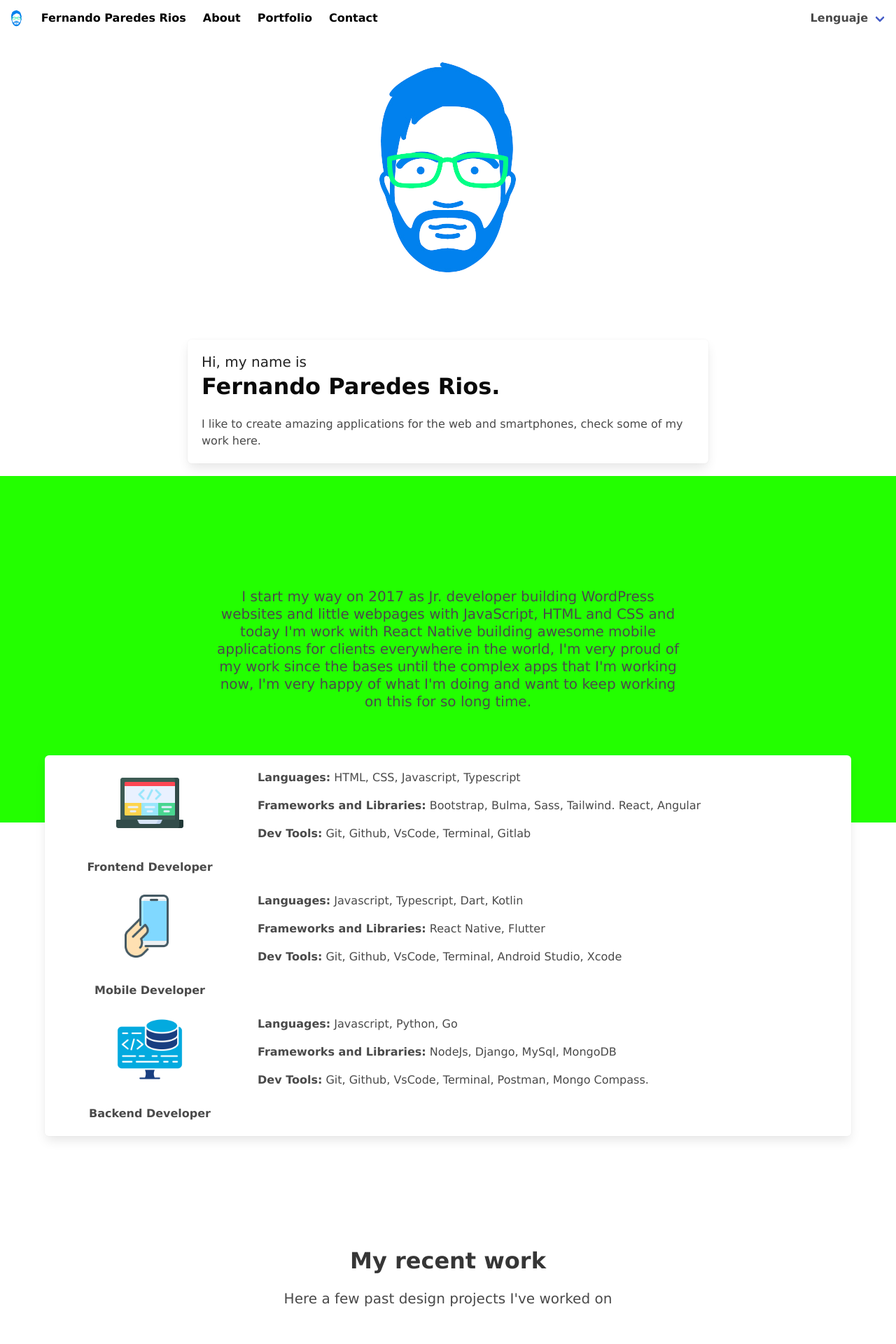
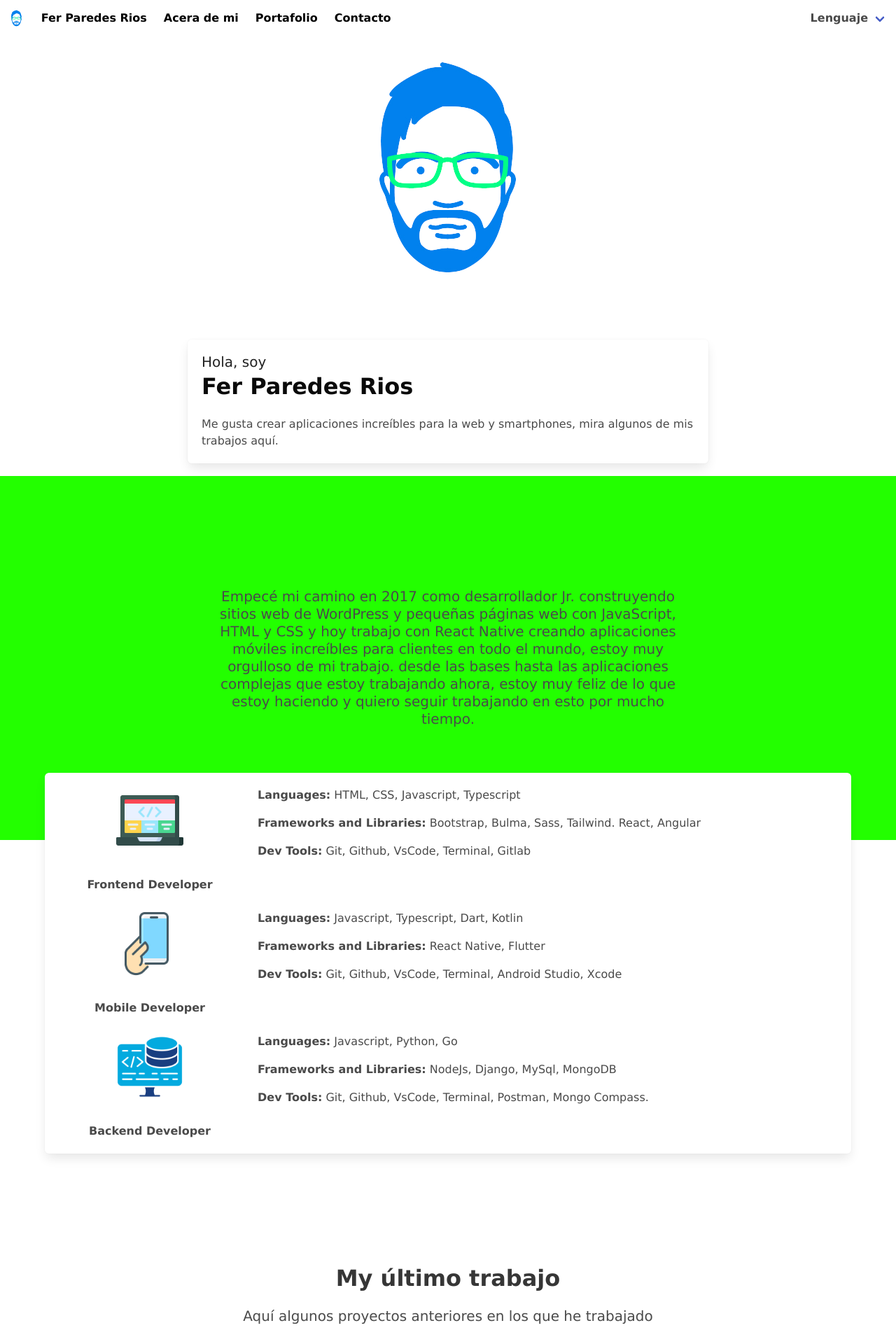
Before and after one commit to ferparrios/Fer-Portfolio-NextJS, a Next.js app: page / in a window 1280 px wide. Shown: the top 1920 px of the page at 70% size. Built offline with nearby package versions, Linux system fonts and the light colour scheme.

Commit message:
fixing internacionalization

```diff
--- a/components/About/About.tsx
+++ b/components/About/About.tsx
@@ -1,14 +1,25 @@
 import React from "react";
+import { useRouter } from "next/router";
 import { en } from "../../i18n/en";
+import { es } from "../../i18n/es";
+import { fr } from "../../i18n/fr";
 
 export const About = () => {
+  const { locale } = useRouter();
   return (
-    <section className="is-primary is-medium is-primary has-text-centered is-long" id="about">
+    <section
+      className="is-primary is-medium is-primary has-text-centered is-long"
+      id="about"
+    >
       <div className="container">
         <div className="columns is-centered">
           <div className="column is-three-fifths">
             <h2 className="subtitle is-size-5-desktop has-text-weight-normal">
-              {[en.about]}
+              {[
+                locale === "es-PE" && es.profileDescription,
+                locale === "en-US" && en.about,
+                locale === "fr-CA" && fr.profileDescription,
+              ]}
             </h2>
           </div>
         </div>
--- a/components/ContactContainer/ContactContainer.tsx
+++ b/components/ContactContainer/ContactContainer.tsx
@@ -1,11 +1,17 @@
 import React, { useState } from "react";
 import emailjs from "emailjs-com";
 import { Icon } from "@iconify/react";
+import { useRouter } from "next/router";
+import { en } from "../../i18n/en";
+import { es } from "../../i18n/es";
+import { fr } from "../../i18n/fr";
 
 export const ContactContainer = () => {
   const [loadingEmail, setLoadingEmail] = useState(false);
   const [emailResponse, setEmailResponse] = useState(false);
   const [thankYouMessage, setThankYouMessage] = useState(false);
+
+  const { locale } = useRouter();
 
   const sendEmail = (e: any) => {
     e.preventDefault();
@@ -34,20 +40,23 @@ export const ContactContainer = () => {
       .catch((err) => console.log(err));
   };
 
+  const messageBox = () => {
+    if (locale == "es") {
+      return es.sendMessage;
+    } else if (locale == "fr") {
+      return fr.sendMessage;
+    } else {
+      return en.sendMessage;
+    }
+  };
+
   return (
-    <section className="section is-medium is-primary has-text-centered  bottom-div" id="contact">
+    <section
+      className="section is-medium is-primary has-text-centered  bottom-div"
+      id="contact"
+    >
       {loadingEmail ? (
-        <div
-          // style={{
-          //   width: 500,
-          //   borderColor: "black",
-          //   height: 500,
-          //   borderWidth: 2,
-          //   justifyContent: "center",
-          //   alignItems: "center"
-          // }}
-          className="box has-text-centered is-narrow container"
-        >
+        <div className="box has-text-centered is-narrow container">
           <div className="lds-roller">
             <div></div>
             <div></div>
@@ -62,14 +71,26 @@ export const ContactContainer = () => {
       ) : thankYouMessage ? (
         <div className="thankyou-container">
           <Icon icon="akar-icons:circle-check" color="white" width="100" />
-          <p className="thankyou-message">Thank You for your Message</p>
+          <p className="thankyou-message">
+            {[
+              locale === "es-PE" && es.graciasMensaje,
+              locale === "en-US" && en.thankYouMessage,
+              locale === "fr-CA" && fr.merciMessage,
+            ]}
+          </p>
         </div>
       ) : (
         <form className="contact-form-home-container" onSubmit={sendEmail}>
           <div className="container is-narrow">
             <div className="box">
               <div className="field">
-                <label className="label">Your Name</label>
+                <label className="label">
+                  {[
+                    locale === "es-PE" && es.contactInputOne,
+                    locale === "en-US" && en.contactInputOne,
+                    locale === "fr-CA" && fr.contactInputOne,
+                  ]}
+                </label>
                 <div className="control">
                   <input
                     className="input"
@@ -83,7 +104,13 @@ export const ContactContainer = () => {
               </div>
 
               <div className="field">
-                <label className="label">Your Email</label>
+                <label className="label">
+                  {[
+                    locale === "es-PE" && es.contactInputTwo,
+                    locale === "en-US" && en.contactInputTwo,
+                    locale === "fr-CA" && fr.contactInputTwo,
+                  ]}
+                </label>
 
                 <input
                   type="email"
@@ -96,7 +123,13 @@ export const ContactContainer = () => {
               </div>
 
               <div className="field">
-                <label className="label">Your Message</label>
+                <label className="label">
+                  {[
+                    locale === "es-PE" && es.contactInputThree,
+                    locale === "en-US" && en.contactInputThree,
+                    locale === "fr-CA" && fr.contactInputThree,
+                  ]}
+                </label>
                 <div className="control">
                   <textarea
                     className="textarea"
@@ -113,7 +146,7 @@ export const ContactContainer = () => {
                   {/* <button className="button is-link">Send Message</button> */}
                   <input
                     type="submit"
-                    value="Send Message"
+                    value={messageBox()}
                     className="button is-link"
                   />
                 </div>
--- a/components/Navbar/Navbar.tsx
+++ b/components/Navbar/Navbar.tsx
@@ -1,20 +1,12 @@
 import React from "react";
 import Link from "next/link";
-// import { useRouter } from "next/router";
+import { useRouter } from "next/router";
+import { en } from "../../i18n/en";
+import { es } from "../../i18n/es";
+import { fr } from "../../i18n/fr";
 
 export const Navbar = () => {
-  // const { locale, locales, defaultLocale, route } = useRouter();
-  // const navbar = document.querySelector("#NavBar");
-  // let top = navbar?.offsetTop;
-  // function stickynavbar() {
-  //   if (window.scrollY >= top) {
-  //     navbar?.classList.add("sticky");
-  //   } else {
-  //     navbar?.classList.remove("sticky");
-  //   }
-  // }
-  // window.addEventListener("scroll", stickynavbar);
-  // console.log(window.screenY)
+  const { locale } = useRouter();
   return (
     <>
       <nav
@@ -45,19 +37,37 @@ export const Navbar = () => {
         <div id="navbarBasicExample" className="navbar-menu">
           <div className="navbar-start">
             <Link href={"/"}>
-              <a className="navbar-item nav-item">Fernando Paredes Rios</a>
+              <a className="navbar-item nav-item">{[en.name]}</a>
             </Link>
 
             <Link href={"#about"}>
-              <a className="navbar-item">About</a>
+              <a className="navbar-item">
+              {[
+                locale === "es-PE" && es.acerca,
+                locale === "en-US" && en.aboutMe,
+                locale === "fr-CA" && fr.sur,
+              ]}
+              </a>
             </Link>
 
             <Link href={"#portfolio"}>
-              <a className="navbar-item">Portfolio</a>
+              <a className="navbar-item">
+              {[
+                locale === "es-PE" && es.portfolioMenu,
+                locale === "en-US" && en.portfolioMenu,
+                locale === "fr-CA" && fr.portfolioMenu,
+              ]}
+              </a>
             </Link>
 
             <Link href={"#contact"}>
-              <a className="navbar-item">Contact</a>
+              <a className="navbar-item">
+              {[
+                locale === "es-PE" && es.contactMenu,
+                locale === "en-US" && en.contactMenu,
+                locale === "fr-CA" && fr.contactMenu,
+              ]}
+              </a>
             </Link>
 
             {/* <div className="navbar-item has-dropdown is-hoverable">
@@ -81,12 +91,24 @@ export const Navbar = () => {
           </div>
 
           <div className="navbar-item has-dropdown is-hoverable">
-            <a className="navbar-link">Lenguaje</a>
+            <a className="navbar-link">
+              {[
+                locale === "es-PE" && es.languajeMenu,
+                locale === "en-US" && en.languageMenu,
+                locale === "fr-CA" && fr.languajeMenu,
+              ]}
+            </a>
 
             <div className="navbar-dropdown">
-              <a className="navbar-item">EN</a>
-              <a className="navbar-item">ES</a>
-              <a className="navbar-item">FR</a>
+              <Link href={"/"} locale={"en-US"}>
+                <a className="dropdown-item">EN</a>
+              </Link>
+              <Link href={"/"} locale={"es-PE"}>
+                <a className="dropdown-item">ES</a>
+              </Link>
+              <Link href={"/"} locale={"fr-CA"}>
+                <a className="dropdown-item">FR</a>
+              </Link>
               {/* <hr className="navbar-divider" />
           <a className="navbar-item">
             Report an issue
--- a/components/PortfolioContainer/PortfolioContainer.tsx
+++ b/components/PortfolioContainer/PortfolioContainer.tsx
@@ -1,19 +1,32 @@
 import React from "react";
 import { PortfolioGrid } from "@components/index";
 import { portfolioData } from "banners-data";
-// import { useRouter } from "next/router";
+import { useRouter } from "next/router";
 import { en } from "i18n/en";
+import { es } from "../../i18n/es";
+import { fr } from "../../i18n/fr";
 
 export const PortfolioContainer = () => {
-  // const { locale } = useRouter();
+  const { locale } = useRouter();
   return (
-    <section className="section projects is-medium is-white has-text-centered" id="portfolio">
+    <section
+      className="section projects is-medium is-white has-text-centered"
+      id="portfolio"
+    >
       <div className="container is-narrow">
         <h1 className="title is-spaced is-size-3-desktop is-size-4-mobile">
-          {[en.recentWorkTitle]}
+          {[
+            locale === "es-PE" && es.recentProjectsTitle,
+            locale === "en-US" && en.recentWorkTitle,
+            locale === "fr-CA" && fr.recentProjectsTitle,
+          ]}
         </h1>
         <h2 className="subtitle is-size-5-desktop">
-          {[en.recentWorkSubtitle]}
+          {[
+            locale === "es-PE" && es.recentProjectscta,
+            locale === "en-US" && en.recentWorkSubtitle,
+            locale === "fr-CA" && fr.recentProjectscta,
+          ]}
         </h2>
         <div className="project-grid">
           <div className="columns is-multiline is-mobile">
--- a/components/ProfileCard/ProfileCard.tsx
+++ b/components/ProfileCard/ProfileCard.tsx
@@ -1,20 +1,40 @@
 import React from "react";
-import { en } from "i18n/en";
-import 'animate.css';
+import { useRouter } from "next/router";
+import { en } from "../../i18n/en";
+import { es } from "../../i18n/es";
+import { fr } from "../../i18n/fr";
+import "animate.css";
 
 export const ProfileCard = () => {
+  const { locale } = useRouter();
   return (
     <section className="section-primary hero is-white">
       <div className="hero-body column is-three-fifths is-offset-one-fifth">
         <div className="is-half is-offset-one-quarter">
-          <img className="animate__animated animate__bounceInUp" src="images/fer-avatar-png.png" alt="img-avatar" />
+          <img
+            className="animate__animated animate__bounceInUp"
+            src="images/fer-avatar-png.png"
+            alt="img-avatar"
+          />
         </div>
       </div>
       <div className="hero-foot column is-three-fifths is-offset-one-fifth ">
         <div className="box name-box">
-          <p className="subtitle">{[en.sayHi]}</p>
+          <p className="subtitle">
+            {[
+              locale === "es-PE" && es.profileTitle,
+              locale === "en-US" && en.profileTitle,
+              locale === "fr-CA" && fr.profileTitle,
+            ]}
+          </p>
           <h1 className="title">{[en.name]}</h1>
-          <p>{[en.description]}</p>
+          <p>
+            {[
+              locale === "es-PE" && es.description,
+              locale === "en-US" && en.description,
+              locale === "fr-CA" && fr.description,
+            ]}
+          </p>
         </div>
       </div>
     </section>
--- a/i18n/en.js
+++ b/i18n/en.js
@@ -1,21 +1,24 @@
 export const en = {
   "sayHi": "Hi, my name is",
-  "name": "Fernando Paredes Rios.",
+  "name": "Fer Paredes Rios",
+  "aboutMe": "About Me",
+  "portfolioMenu": "Portfolio",
+  "contactMenu": "Contact",
   "description": "I like to create amazing applications for the web and smartphones, check some of my work here.",
   "about": "I start my way on 2017 as Jr. developer building WordPress websites and little webpages with JavaScript, HTML and CSS and today I'm work with React Native building awesome mobile applications for clients everywhere in the world, I'm very proud of my work since the bases until the complex apps that I'm working now, I'm very happy of what I'm doing and want to keep working on this for so long time.",
   "recentWorkTitle": "My recent work",
-  "recentWorkSubtitle": "Here a few past design projects I've worked on",
+  "recentWorkSubtitle": "Here a few past projects I've worked on",
   "visitProjectButton": "Visit Project",
-  "languajeMenu": "Languaje",
+  "languageMenu": "Language",
   "blogMenu": "Blog",
-  "portfolioMenu": "Portfolio",
-  "contactMenu": "Contact",
-  "profileTitle": "Hello, I'm Fer",
+  "profileTitle": "Hello, I'm",
   "profileDescription": "Hello, I am Fer, I work as a frontend developer with over than 5 years of experience in web projects, currently I work with React and React Native. If you like my job please contact me in all social media like @ferparrios.",
   "projectsTitle": "Projects",
   "blogHomeTitle": "Check my Content",
   "contactTitle": "Let me a message here:",
   "contactInputOne": "Your Name",
   "contactInputTwo": "Your Email",
-  "contactInputThree": "Your Message to me"
+  "contactInputThree": "Your Message to me",
+  "thankYouMessage": "Thank You for your Message",
+  "sendMessage": "Send Message"
 }
--- a/i18n/es.js
+++ b/i18n/es.js
@@ -1,16 +1,22 @@
 export const es = {
   "languajeMenu": "Lenguaje",
+  "acerca": "Acera de mi",
   "blogMenu": "Blog",
   "portfolioMenu": "Portafolio",
   "contactMenu": "Contacto",
-  "profileTitle": "Hola, soy Fer",
-  "profileTitle": "Hello, I'm Fer",
-  "profileDescription": "Hola, soy Fer, trabajo como desarrollador frontend con más de 5 años de experiencia en proyectos web, actualmente trabajo con React y React Native. Si te gusta mi trabajo, contáctame en todas las redes sociales como @ferparrios.",
+  "profileTitle": "Hola, soy",
+  "description": "Me gusta crear aplicaciones increíbles para la web y smartphones, mira algunos de mis trabajos aquí.",
+  "profileTitle": "Hola, soy",
+  "profileDescription": "Empecé mi camino en 2017 como desarrollador Jr. construyendo sitios web de WordPress y pequeñas páginas web con JavaScript, HTML y CSS y hoy trabajo con React Native creando aplicaciones móviles increíbles para clientes en todo el mundo, estoy muy orgulloso de mi trabajo. desde las bases hasta las aplicaciones complejas que estoy trabajando ahora, estoy muy feliz de lo que estoy haciendo y quiero seguir trabajando en esto por mucho tiempo.",
+  "recentProjectsTitle": "My último trabajo",
+  "recentProjectscta": "Aquí algunos proyectos anteriores en los que he trabajado",
   "projectsTitle": "Proyectos",
   "blogHomeTitle": "Mira mi Contenido",
   "contactTitle": "Déjame un mensaje:",
   "contactInputOne": "Tu Nombre",
   "contactInputTwo": "Tu Email",
-  "contactInputThree": "Tu Mensaje"
+  "contactInputThree": "Tu Mensaje",
+  "graciasMensaje": "Gracias por tu mensaje",
+  "sendMessage": "Enviar Mensaje"
 
 }
```
Also changed, not shown: i18n/fr.js (+10 -4 lines).
